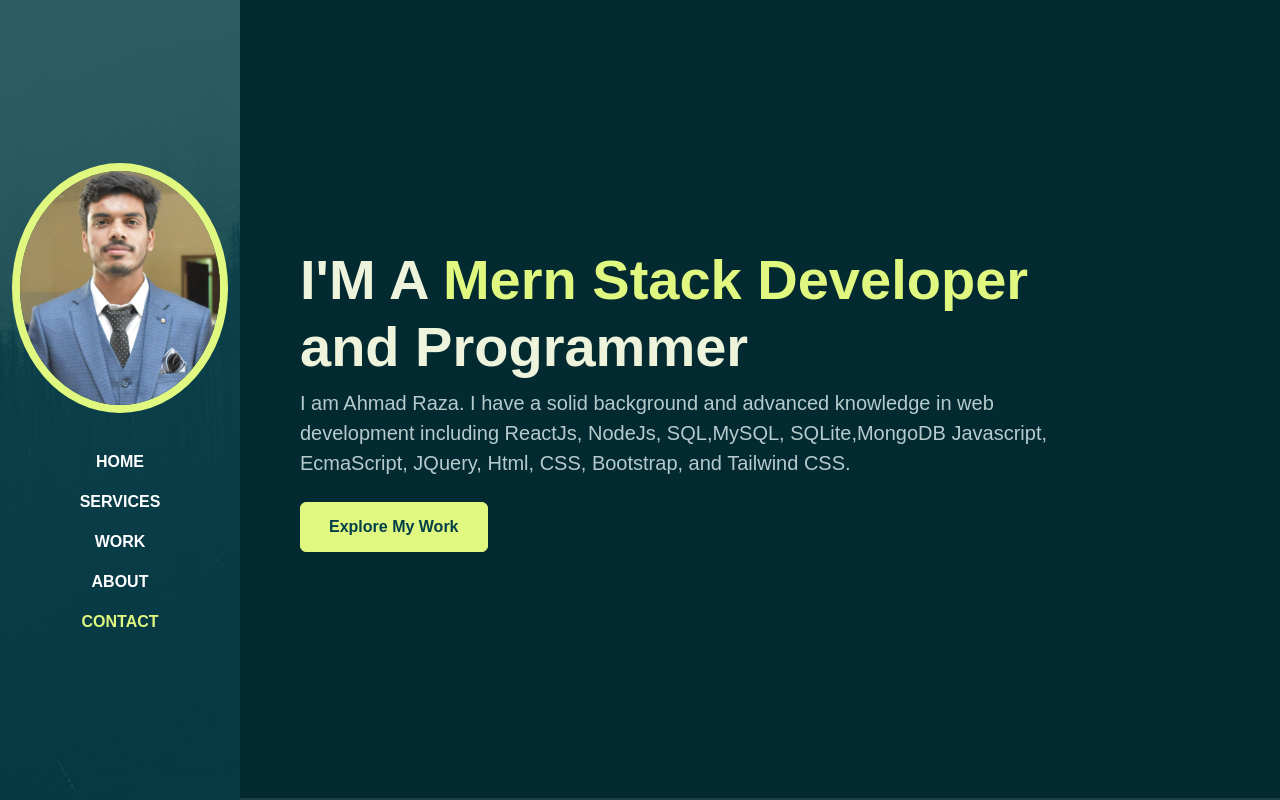
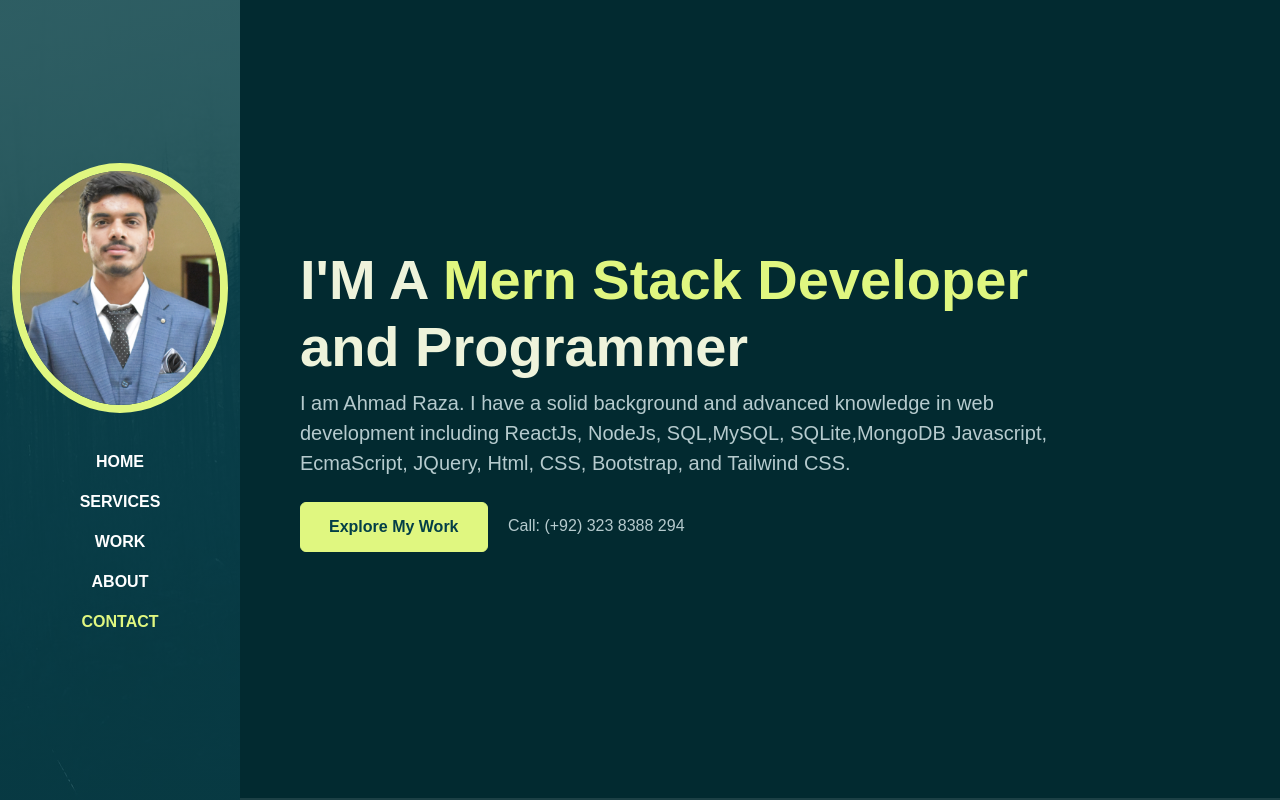
Before and after one commit to Ahmadraza1394/Portfolio, a plain HTML site: page index.html in a window 1280 px wide. Shown: the top 800 px of the page. Drawn offline with nearby package versions, Linux system fonts and the light colour scheme; a web font is replaced by a local one.

Commit message:
Update index.html

```diff
--- a/index.html
+++ b/index.html
@@ -92,7 +92,7 @@
               </p>
               <div data-aos="fade-up" data-aos-delay="600">
                 <a href="#work" class="btn btn-brand me-3">Explore My Work</a>
-<!--                 <a href="#" class="link-custom">Call: (+92) 323 8388 294</a> -->
+                <a href="#" class="link-custom">Call: (+92) 323 8388 294</a>
               </div>
             </div>
           </div>
```
